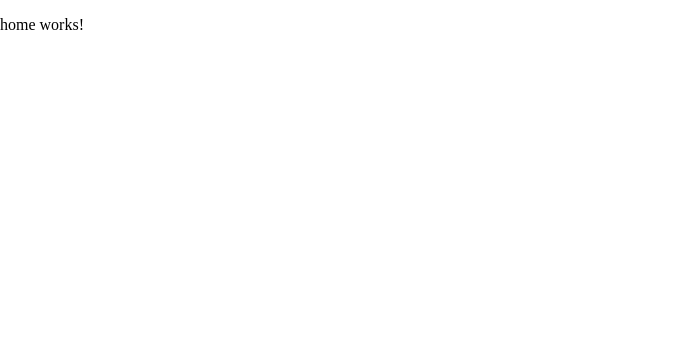
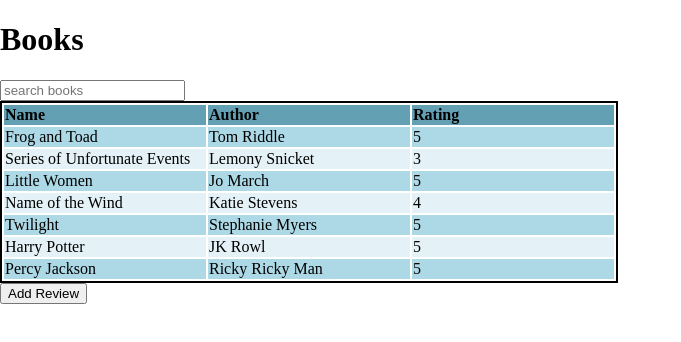
Before and after one commit to sblevens/web-development-final-project, an Angular app in the folder clientApp/: page /home in a window 1280 px wide. Shown: the top 342 px of the page, without its empty margins (0-681 px from the left). Built offline with nearby package versions, Linux system fonts and the light colour scheme.

Commit message:
show books, search, adding review

```diff
--- a/clientApp/src/app/app.component.html
+++ b/clientApp/src/app/app.component.html
@@ -1 +1 @@
-<app-home></app-home>
+<router-outlet></router-outlet>
--- a/clientApp/src/app/home/home.component.css
+++ b/clientApp/src/app/home/home.component.css
@@ -0,0 +1,47 @@
+table {
+    width: auto;
+    text-align: left;
+    table-layout: fixed;
+    border: 2px solid black;
+}
+
+td {
+    /* padding: 5px; */
+    width: 200px;
+}
+th {
+    background-color: rgb(99, 160, 180);
+}
+tr {
+    background-color: lightblue;
+}
+tr:nth-child(even){
+    background-color: rgb(228, 242, 247);
+}
+
+.inputs{
+
+}
+
+#input_review label {
+    padding: 5px;
+    width: 50px;
+    margin-right: 5px;
+    display: inline-block;
+    text-align: right;
+}
+
+#input_review input {
+    width: 250px;
+}
+
+#input_review select {
+    width: 100px;
+}
+
+#input_review input, select {
+    padding: 10px;
+    margin: 6px 0;
+    border: 1px solid #aaa;
+    border-radius: 4px;
+}
--- a/clientApp/src/app/home/home.component.html
+++ b/clientApp/src/app/home/home.component.html
@@ -1 +1,49 @@
-<p>home works!</p>
+<h1>Books</h1>
+<div>
+    <input type="text" name="search" placeholder="search books" [(ngModel)]="search">
+</div>
+
+<table>
+    <thead>
+        <tr>
+            <th>Name</th>
+            <th>Author</th>
+            <th>Rating</th>
+        </tr>
+    </thead>
+    <tbody>
+        <tr *ngFor="let book of books | searchBooks: search">
+            <td>{{book.name}}</td>
+            <td>{{book.author}}</td>
+            <td>{{book.rating}}</td>
+        </tr>
+    </tbody>
+</table>
+
+<button type="button" (click)="addReview()" id="add_review">Add Review</button>
+
+<form id="input_review" *ngIf="adding_review" (ngSubmit)="onSubmit()">
+    <div class="inputs">
+        <label for="book_name">Name:</label>
+        <input id="book_name" name="book_name" type="text" [(ngModel)]="book_name">
+    </div>
+    <div class="inputs">
+        <label for="book_author">Author:</label>
+        <input id="book_author" name="book_author" type="text" [(ngModel)]="book_author">
+    </div>
+    <div class="inputs">
+        <label for="book_rating">Rating:</label>
+        <select [(ngModel)]="book_rating" name="book_rating" id="book_rating">
+            <option>1</option>
+            <option>2</option>
+            <option>3</option>
+            <option>4</option>
+            <option>5</option>
+        </select>
+    </div>
+    <div class="inputs">
+        <label for="book_review">Review:</label>
+        <input id="book_review" name="book_review" type="textarea" [(ngModel)]="book_review">
+    </div>
+    <button type="submit">Submit</button>
+</form>
--- a/clientApp/src/app/home/home.component.ts
+++ b/clientApp/src/app/home/home.component.ts
@@ -1,4 +1,5 @@
 import { Component, OnInit } from '@angular/core';
+import { SearchBooksPipe } from '../pipes/search-books.pipe';
 
 @Component({
   selector: 'app-home',
@@ -7,9 +8,55 @@ import { Component, OnInit } from '@angular/core';
 })
 export class HomeComponent implements OnInit {
 
-  constructor() { }
+  constructor() {
+    // this.adding_review = false;
+  }
 
   ngOnInit(): void {
   }
 
+  search: string = '';
+  adding_review = false;
+  book_name: string = '';
+  book_author: string = '';
+  book_rating: number = 1;
+  book_review: string = '';
+
+
+  books = [
+    {name: 'Frog and Toad',author: 'Tom Riddle',rating:5},
+    {name: 'Series of Unfortunate Events',author: 'Lemony Snicket',rating:3},
+    {name: 'Little Women',author: 'Jo March',rating:5},
+    {name: 'Name of the Wind',author: 'Katie Stevens',rating:4},
+    {name: 'Twilight',author: 'Stephanie Myers',rating:5},
+    {name: 'Harry Potter',author: 'JK Rowl',rating:5},
+    {name: 'Percy Jackson',author: 'Ricky Ricky Man',rating:5}
+
+  ];
+
+  toggleShow(){
+    this.adding_review = !this.adding_review;
+  }
+
+  addReview() {
+    console.log("test");
+    this.adding_review = true;
+    console.log(this.adding_review);
+  }
+
+  onSubmit() {
+    let book = {name: this.book_name, author: this.book_author, rating: this.book_rating};
+    this.books.push(book);
+    this.book_name = '';
+    this.book_author = '';
+    this.book_rating = 1;
+    this.book_review = '';
+    this.adding_review = false;
+  }
+
+
+
+
+
+
 }
--- /dev/null
+++ b/clientApp/src/app/pipes/search-books.pipe.ts
@@ -0,0 +1,17 @@
+import { Pipe, PipeTransform } from '@angular/core';
+
+@Pipe({
+  name: 'searchBooks'
+})
+export class SearchBooksPipe implements PipeTransform {
+
+  transform(books: any[], value: string) {
+    if(!value)
+      return books;
+    if(!books){
+      return null
+    }
+    return books ? books.filter(book => book.name.toLowerCase().includes(value.toLowerCase())): [];
+  }
+
+}
```
Also changed, not shown: clientApp/src/app/app.module.ts (+15 -2 lines), 1 other file (tests, documents, lock files or other folders).
